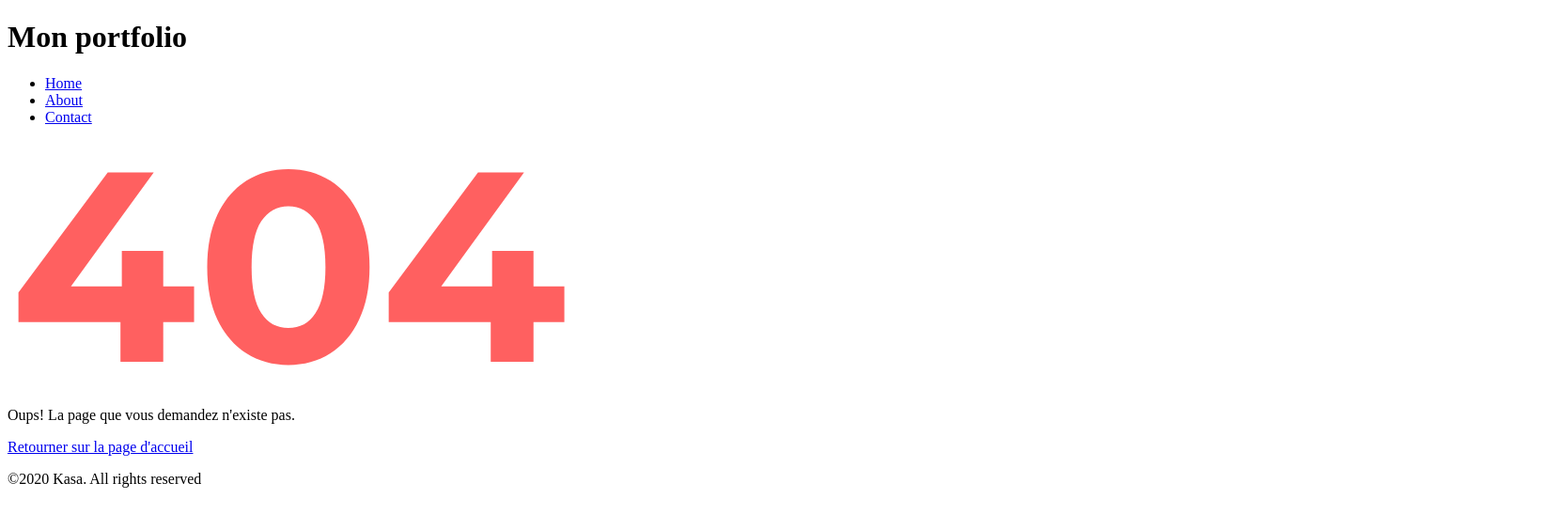
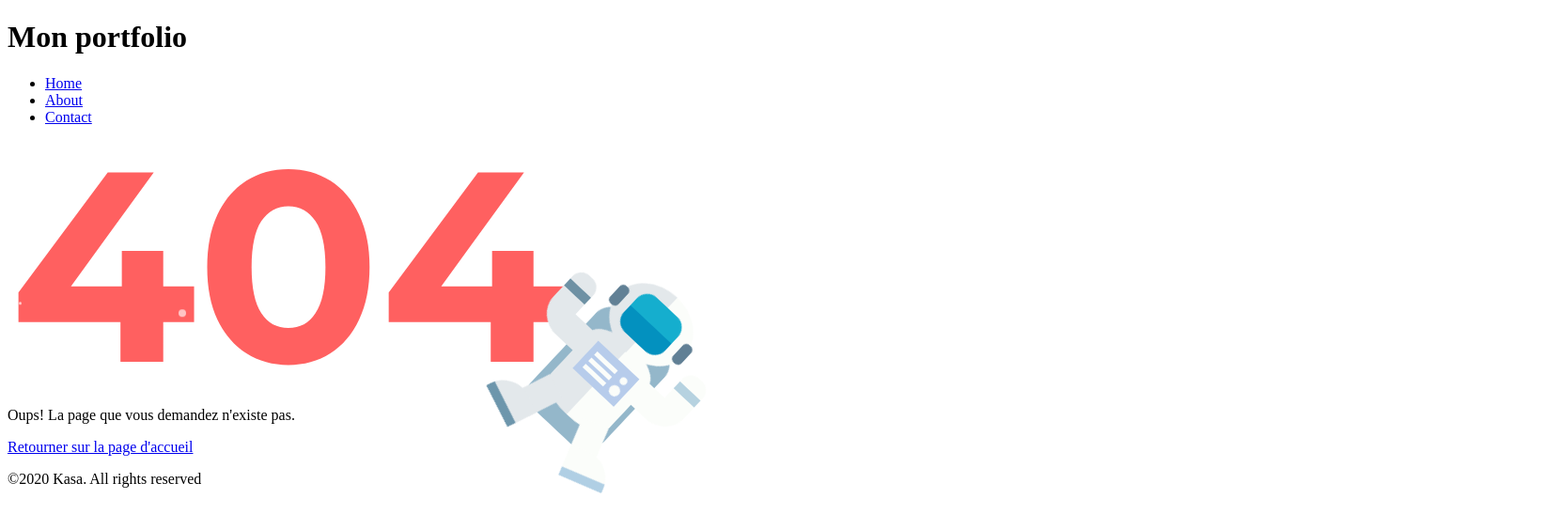
Before and after one commit to Vinny031/OPENCLASSROOMS_P8, a React (Vite) app: page /error in a window 1280 px wide. Shown: the top 564 px of the page at 94% size, 1658 px wide, since content can reach past the window. Built offline with nearby package versions, Linux system fonts and the light colour scheme.

Commit message:
Ajout d'une animation astronaute dans la page 404 et du scss associé.

```diff
--- a/package.json
+++ b/package.json
@@ -27,6 +27,7 @@
     "eslint-plugin-react-refresh": "^0.4.19",
     "globals": "^15.15.0",
     "prettier": "^3.5.2",
+    "sass-embedded": "^1.85.1",
     "vite": "^6.2.0"
   }
 }
--- a/src/App.jsx
+++ b/src/App.jsx
@@ -1,6 +1,7 @@
 import { BrowserRouter as Router, Routes, Route } from "react-router-dom";
 import Home from "@/pages/Home";
 import Error from "@/pages/Error";
+import "@/styles/main.scss";
 
 const App = () => {
   return (
--- a/src/pages/Error/index.jsx
+++ b/src/pages/Error/index.jsx
@@ -13,6 +13,53 @@ const Error = () => {
     return (
         <div className="error_body">
             <Header />
+            <div className="box-of-star1">
+                <div className="star star-position1"></div>
+                <div className="star star-position2"></div>
+                <div className="star star-position3"></div>
+                <div className="star star-position4"></div>
+                <div className="star star-position5"></div>
+                <div className="star star-position6"></div>
+                <div className="star star-position7"></div>
+            </div>
+            <div className="box-of-star2">
+                <div className="star star-position1"></div>
+                <div className="star star-position2"></div>
+                <div className="star star-position3"></div>
+                <div className="star star-position4"></div>
+                <div className="star star-position5"></div>
+                <div className="star star-position6"></div>
+                <div className="star star-position7"></div>
+            </div>
+            <div className="box-of-star3">
+                <div className="star star-position1"></div>
+                <div className="star star-position2"></div>
+                <div className="star star-position3"></div>
+                <div className="star star-position4"></div>
+                <div className="star star-position5"></div>
+                <div className="star star-position6"></div>
+                <div className="star star-position7"></div>
+            </div>
+            <div className="box-of-star4">
+                <div className="star star-position1"></div>
+                <div className="star star-position2"></div>
+                <div className="star star-position3"></div>
+                <div className="star star-position4"></div>
+                <div className="star star-position5"></div>
+                <div className="star star-position6"></div>
+                <div className="star star-position7"></div>
+            </div>
+            <div className="astronaut" data-js="astro">
+                <div className="head"></div>
+                <div className="arm arm-left"></div>
+                <div className="arm arm-right"></div>
+                <div className="body">
+                    <div className="panel"></div>
+                </div>
+                <div className="leg leg-left"></div>
+                <div className="leg leg-right"></div>
+                <div className="schoolbag"></div>
+            </div>
             <div className="error_container">
                 <img src={ERROR} alt="Erreur 404 rouge." className="error_logo" id="error_logo"/>
                 <p>Oups! La page que vous demandez n'existe pas.</p>
--- /dev/null
+++ b/src/styles/components/astronaut.scss
@@ -0,0 +1,345 @@
+$star-size: 3px;
+$star-opacity: 0.7;
+$star-color: #fff;
+$astronaut-width: 250px;
+$astronaut-height: 300px;
+$schoolbag-bg-color: #94b7ca;
+$astronaut-head-gradient-start: #e3e8eb;
+$astronaut-head-gradient-end: #fbfdfa;
+$body-bg-color: #fffbff;
+$panel-bg-color: #b7cceb;
+$arm-left-color: #e3e8eb;
+$arm-right-color: #fbfdfa;
+$leg-left-color: #e3e8eb;
+$leg-right-color: #fbfdfa;
+
+@keyframes snow {
+  0% {
+    opacity: 0;
+    transform: translateY(0px);
+  }
+
+  20% {
+    opacity: 1;
+  }
+
+  100% {
+    opacity: 1;
+    transform: translateY(650px);
+  }
+}
+
+@keyframes astronaut {
+  0% {
+    transform: rotate(0deg);
+  }
+
+  100% {
+    transform: rotate(360deg);
+  }
+}
+
+.box-of-star1,
+.box-of-star2,
+.box-of-star3,
+.box-of-star4 {
+  width: 100%;
+  position: absolute;
+  z-index: 10;
+  left: 0;
+  top: 0;
+  transform: translateY(0px);
+  height: 700px;
+
+  &.box-of-star1 {
+    animation: snow 5s linear infinite;
+  }
+
+  &.box-of-star2 {
+    animation: snow 5s -1.64s linear infinite;
+  }
+
+  &.box-of-star3 {
+    animation: snow 5s -2.30s linear infinite;
+  }
+
+  &.box-of-star4 {
+    animation: snow 5s -3.30s linear infinite;
+  }
+}
+
+.star {
+  width: $star-size;
+  height: $star-size;
+  border-radius: 50%;
+  background-color: $star-color;
+  position: absolute;
+  z-index: 10;
+  opacity: $star-opacity;
+
+  &::before {
+    content: "";
+    width: 6px;
+    height: 6px;
+    border-radius: 50%;
+    background-color: $star-color;
+    position: absolute;
+    z-index: 10;
+    top: 80px;
+    left: 70px;
+    opacity: $star-opacity;
+  }
+
+  &::after {
+    content: "";
+    width: 8px;
+    height: 8px;
+    border-radius: 50%;
+    background-color: $star-color;
+    position: absolute;
+    z-index: 10;
+    top: 8px;
+    left: 170px;
+    opacity: 0.9;
+  }
+}
+
+.star-position1 {
+  top: 30px;
+  left: 20px;
+}
+
+.star-position2 {
+  top: 110px;
+  left: 250px;
+}
+
+.star-position3 {
+  top: 60px;
+  left: 570px;
+}
+
+.star-position4 {
+  top: 120px;
+  left: 900px;
+}
+
+.star-position5 {
+  top: 20px;
+  left: 1120px;
+}
+
+.star-position6 {
+  top: 90px;
+  left: 1280px;
+}
+
+.star-position7 {
+  top: 30px;
+  left: 1480px;
+}
+
+.astronaut {
+  width: $astronaut-width;
+  height: $astronaut-height;
+  position: absolute;
+  z-index: 11;
+  top: calc(50% - 150px);
+  left: calc(50% - 125px);
+  animation: astronaut 5s linear infinite;
+
+  .head {
+    width: 97px;
+    height: 80px;
+    position: absolute;
+    z-index: 3;
+    background: -webkit-linear-gradient(left, $astronaut-head-gradient-start 0%, $astronaut-head-gradient-start 50%, $astronaut-head-gradient-end 50%, $astronaut-head-gradient-end 100%);
+    border-radius: 50%;
+    top: 34px;
+    left: calc(50% - 47.5px);
+
+    &::after {
+      content: "";
+      width: 60px;
+      height: 50px;
+      position: absolute;
+      top: calc(50% - 25px);
+      left: calc(50% - 30px);
+      background: -webkit-linear-gradient(top, #15aece 0%, #15aece 50%, #0391bf 50%, #0391bf 100%);
+      border-radius: 15px;
+    }
+
+    &::before {
+      content: "";
+      width: 12px;
+      height: 25px;
+      position: absolute;
+      top: calc(50% - 12.5px);
+      left: -4px;
+      background-color: #618095;
+      border-radius: 5px;
+      box-shadow: 92px 0px 0px #618095;
+    }
+  }
+
+  .body {
+    width: 85px;
+    height: 100px;
+    position: absolute;
+    z-index: 2;
+    background-color: $body-bg-color;
+    border-radius: 40px / 20px;
+    top: 105px;
+    left: calc(50% - 41px);
+    background: -webkit-linear-gradient(left, $astronaut-head-gradient-start 0%, $astronaut-head-gradient-start 50%, $astronaut-head-gradient-end 50%, $astronaut-head-gradient-end 100%);
+
+    .panel {
+      width: 60px;
+      height: 40px;
+      position: absolute;
+      top: 20px;
+      left: calc(50% - 30px);
+      background-color: $panel-bg-color;
+
+      &::before {
+        content: "";
+        width: 30px;
+        height: 5px;
+        position: absolute;
+        top: 9px;
+        left: 7px;
+        background-color: #fbfdfa;
+        box-shadow: 0px 9px 0px #fbfdfa, 0px 18px 0px #fbfdfa;
+      }
+
+      &::after {
+        content: "";
+        width: 8px;
+        height: 8px;
+        position: absolute;
+        top: 9px;
+        right: 7px;
+        background-color: #fbfdfa;
+        border-radius: 50%;
+        box-shadow: 0px 14px 0px 2px #fbfdfa;
+      }
+    }
+  }
+
+  .arm {
+    width: 80px;
+    height: 30px;
+    position: absolute;
+    top: 121px;
+    z-index: 2;
+
+    &-left {
+      left: 30px;
+      background-color: $arm-left-color;
+      border-radius: 0 0 0 39px;
+
+      &::before {
+        content: "";
+        width: 30px;
+        height: 70px;
+        position: absolute;
+        top: -40px;
+        border-radius: 50px 50px 0px 120px / 50px 50px 0 110px;
+        left: 0;
+        background-color: $arm-left-color;
+      }
+
+      &::after {
+        content: "";
+        width: 30px;
+        height: 10px;
+        position: absolute;
+        top: -24px;
+        background-color: #6e91a4;
+        left: 0;
+      }
+    }
+
+    &-right {
+      right: 30px;
+      background-color: $arm-right-color;
+      border-radius: 0 0 39px 0;
+
+      &::before {
+        content: "";
+        width: 30px;
+        height: 70px;
+        position: absolute;
+        top: -40px;
+        border-radius: 50px 50px 120px 0 / 50px 50px 110px 0;
+        right: 0;
+        background-color: $arm-right-color;
+      }
+
+      &::after {
+        content: "";
+        width: 30px;
+        height: 10px;
+        position: absolute;
+        top: -24px;
+        background-color: #b6d2e0;
+        right: 0;
+      }
+    }
+  }
+
+  .leg {
+    width: 30px;
+    height: 40px;
+    position: absolute;
+    z-index: 2;
+    bottom: 70px;
+
+    &-left {
+      left: 76px;
+      background-color: $leg-left-color;
+      transform: rotate(20deg);
+
+      &::before {
+        content: "";
+        width: 50px;
+        height: 25px;
+        position: absolute;
+        bottom: -26px;
+        left: -20px;
+        background-color: $leg-left-color;
+        border-radius: 30px 0 0 0;
+        border-bottom: 10px solid #6d96ac;
+      }
+    }
+
+    &-right {
+      right: 73px;
+      background-color: $leg-right-color;
+      transform: rotate(-20deg);
+
+      &::before {
+        content: "";
+        width: 50px;
+        height: 25px;
+        position: absolute;
+        bottom: -26px;
+        right: -20px;
+        background-color: $leg-right-color;
+        border-radius: 0 30px 0 0;
+        border-bottom: 10px solid #b0cfe4;
+      }
+    }
+  }
+}
+
+.schoolbag {
+  width: 100px;
+  height: 150px;
+  position: absolute;
+  z-index: 1;
+  top: calc(50% - 75px);
+  left: calc(50% - 50px);
+  background-color: $schoolbag-bg-color;
+  border-radius: 50px 50px 0 0 / 30px 30px 0 0;
+}
--- a/src/styles/main.scss
+++ b/src/styles/main.scss
@@ -0,0 +1,3 @@
+@use '@/styles/components/astronaut.scss' as *;
+
+@import url('https://fonts.googleapis.com/css2?family=Montserrat:wght@400;500&display=swap');
```
Also changed, not shown: src/styles/pages/error.scss (added), 1 other file (tests, documents, lock files or other folders).
